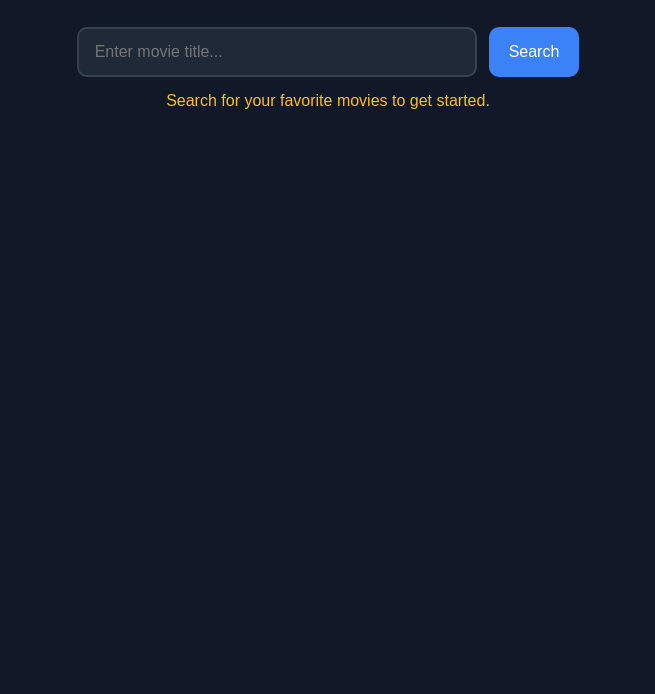
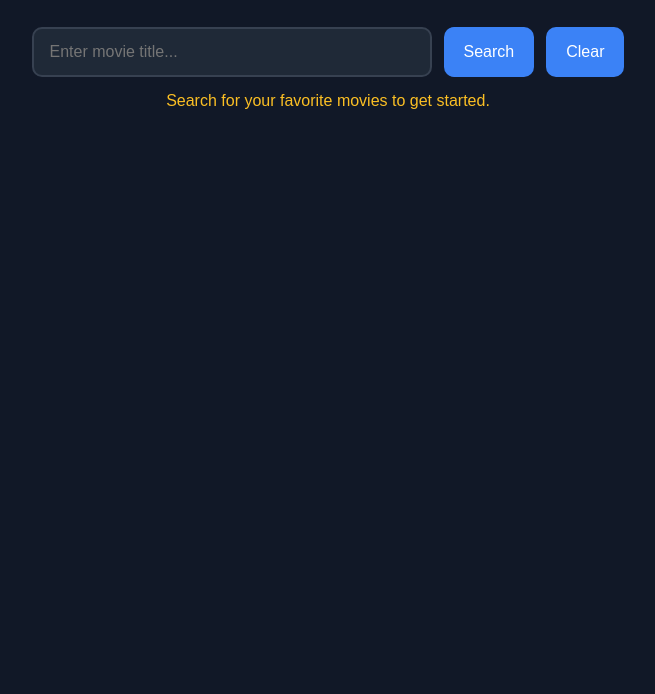
Before and after one commit to SnowT91/movie-search-app, a plain HTML site: page index.html in a window 1280 px wide. Shown: the part 106-800 px from the top of the page, without its empty margins (312-967 px from the left). Drawn offline with Linux system fonts and the light colour scheme.

Commit message:
docs: add clear results button to movie search app

```diff
--- a/index.html
+++ b/index.html
@@ -21,7 +21,8 @@
                     placeholder="Enter movie title..."
                     autocomplete="off"
                 />
-                <button type="submit">Search</button>
+                <button type="submit" id="search-button">Search</button>
+                <button type="button" id="clear-button" class="clear-button">Clear</button>
             </form>
             <p id="message" class="message"></p>
         </section>
```
